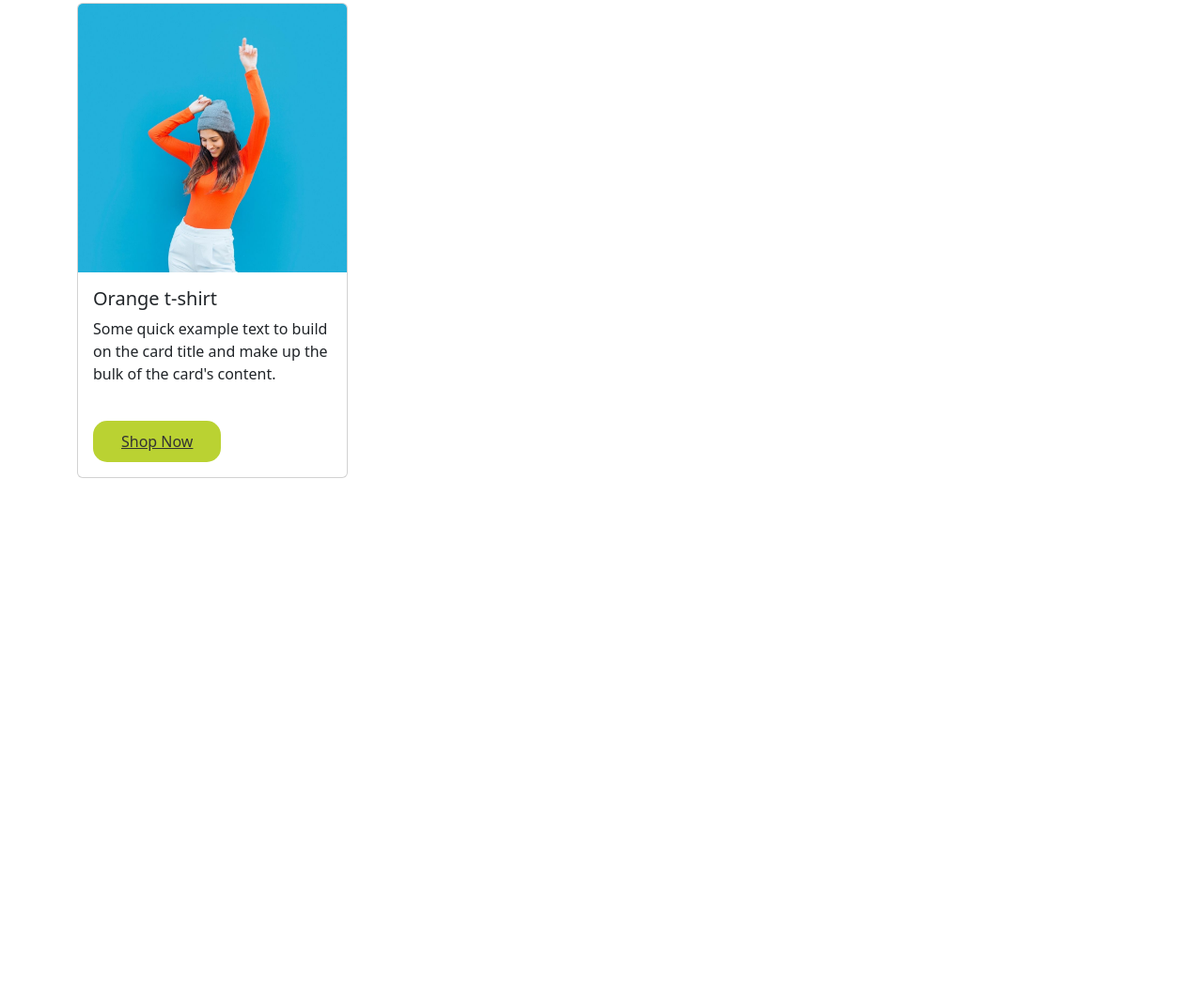
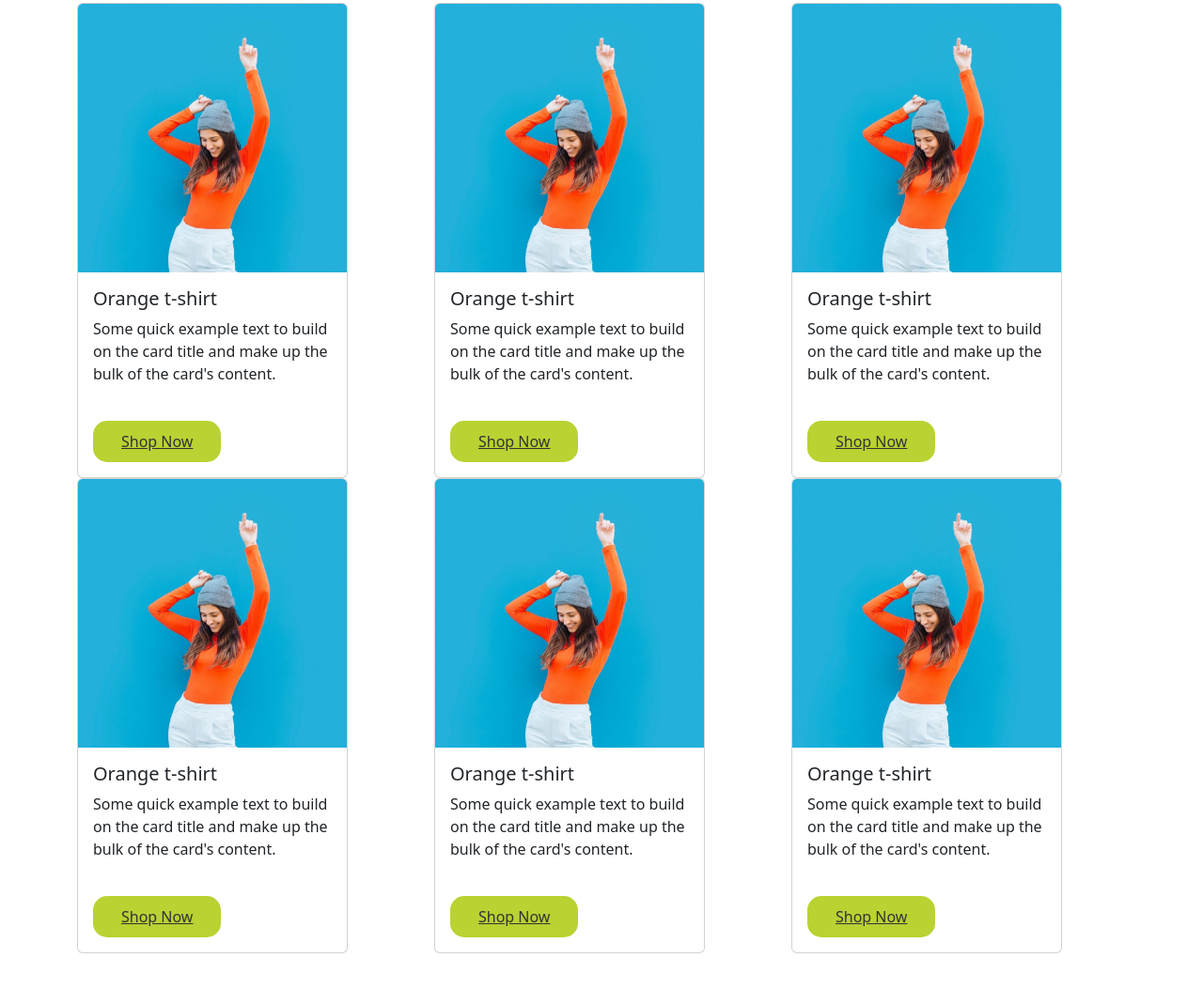
Before and after one commit to VladanStar/ShopBootstrapTask, a plain HTML site: page index.html in a window 1280 px wide. Shown: the part 631-1684 px from the top of the page at 94% size. Before the commit the page ends 1188 px from the top, so only its background shows below. Drawn offline with nearby package versions, Linux system fonts and the light colour scheme.

Commit message:
Add comits

```diff
--- a/index.html
+++ b/index.html
@@ -111,6 +111,61 @@
                         </div>
                     </div>
                 </div>
+                <div class="col-md-4 col-ms-6">
+                    <div class="card" style="width: 18rem;">
+                        <img src="./img/product1.jpg" class="card-img-top" alt="...">
+                        <div class="card-body">
+                            <h5 class="card-title">Orange t-shirt</h5>
+                            <p class="card-text">Some quick example text to build on the card title and make up the bulk of the card's
+                                content.</p>
+                            <a href="single.html" class="button">Shop Now</a>
+                        </div>
+                    </div>
+                </div>
+                <div class="col-md-4 col-ms-6">
+                    <div class="card" style="width: 18rem;">
+                        <img src="./img/product1.jpg" class="card-img-top" alt="...">
+                        <div class="card-body">
+                            <h5 class="card-title">Orange t-shirt</h5>
+                            <p class="card-text">Some quick example text to build on the card title and make up the bulk of the card's
+                                content.</p>
+                            <a href="single.html" class="button">Shop Now</a>
+                        </div>
+                    </div>
+                </div>
+                <div class="col-md-4 col-ms-6">
+                    <div class="card" style="width: 18rem;">
+                        <img src="./img/product1.jpg" class="card-img-top" alt="...">
+                        <div class="card-body">
+                            <h5 class="card-title">Orange t-shirt</h5>
+                            <p class="card-text">Some quick example text to build on the card title and make up the bulk of the card's
+                                content.</p>
+                            <a href="single.html" class="button">Shop Now</a>
+                        </div>
+                    </div>
+                </div>
+                <div class="col-md-4 col-ms-6">
+                    <div class="card" style="width: 18rem;">
+                        <img src="./img/product1.jpg" class="card-img-top" alt="...">
+                        <div class="card-body">
+                            <h5 class="card-title">Orange t-shirt</h5>
+                            <p class="card-text">Some quick example text to build on the card title and make up the bulk of the card's
+                                content.</p>
+                            <a href="single.html" class="button">Shop Now</a>
+                        </div>
+                    </div>
+                </div>
+                <div class="col-md-4 col-ms-6">
+                    <div class="card" style="width: 18rem;">
+                        <img src="./img/product1.jpg" class="card-img-top" alt="...">
+                        <div class="card-body">
+                            <h5 class="card-title">Orange t-shirt</h5>
+                            <p class="card-text">Some quick example text to build on the card title and make up the bulk of the card's
+                                content.</p>
+                            <a href="single.html" class="button">Shop Now</a>
+                        </div>
+                    </div>
+                </div>
             </div>
         </article>
 
```
